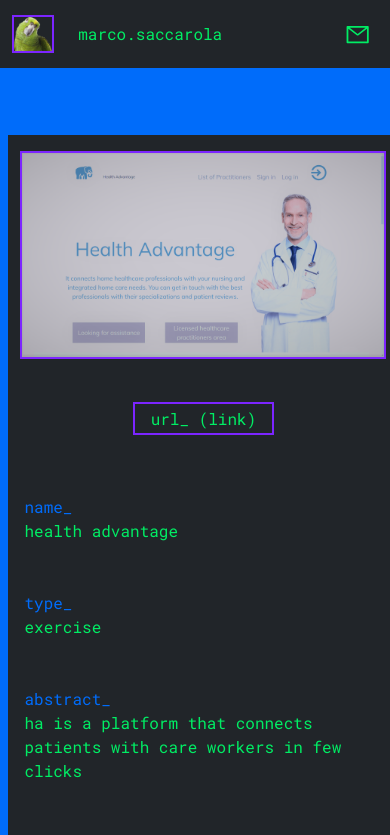
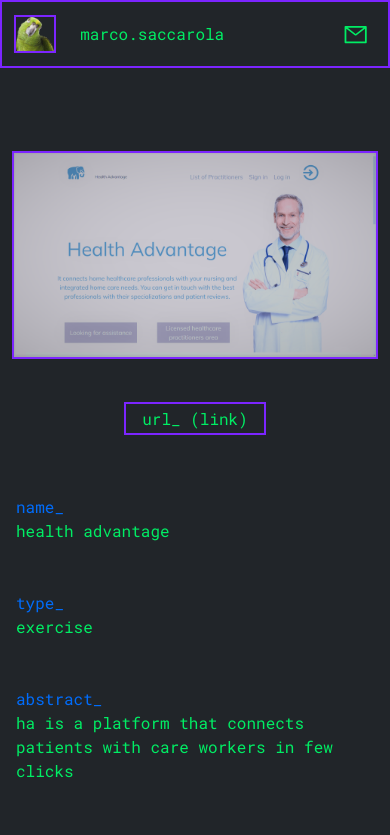
Before and after one commit to marcosaccarola/Portfolio, a React (Create React App) app: page / in a window 390 px wide. Shown: the top 835 px of the page. Built offline with nearby package versions, Linux system fonts and the light colour scheme.

Commit message:
media queries

```diff
--- a/src/App.css
+++ b/src/App.css
@@ -25,6 +25,11 @@
   font-size: calc(10px + 2vmin);
   color: white;
 }
+@media screen and (max-width: 600px) {
+  .App-header {
+    background-color: #212529;
+  }
+}
 
 .App-link {
   color: #61dafb;
--- a/src/components/000.css
+++ b/src/components/000.css
@@ -4,6 +4,13 @@
   height: 8vh !important;
   /* position: top !important; */
   /* font-family: "mulish", sans-serif; */
+}
+@media screen and (max-width: 600px) {
+  .bar {
+    border-style: solid;
+    border-width: 2px;
+    border-color: #7c25ff;
+  }
 }
 .img-avatar {
   max-width: 5vh;
@@ -21,9 +28,9 @@
 .con {
   margin-top: 8vh;
   /* min-height: 76vh !important; */
-  margin-right: 1vh;
+  /* margin-right: 1vh; */
   margin-bottom: 8vh;
-  margin-left: 1vh;
+  /* margin-left: 1vh; */
 }
 .box {
   /* margin-top: 16vh !important; */
```
